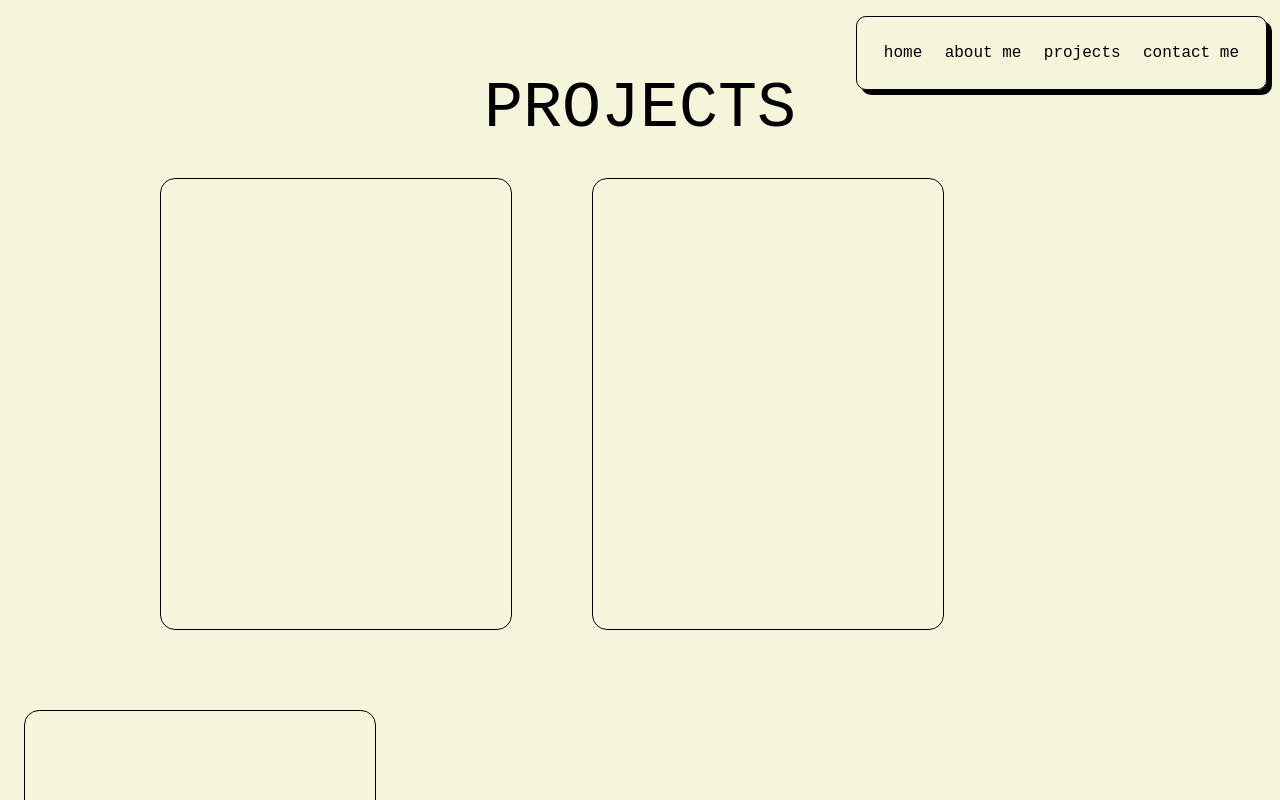
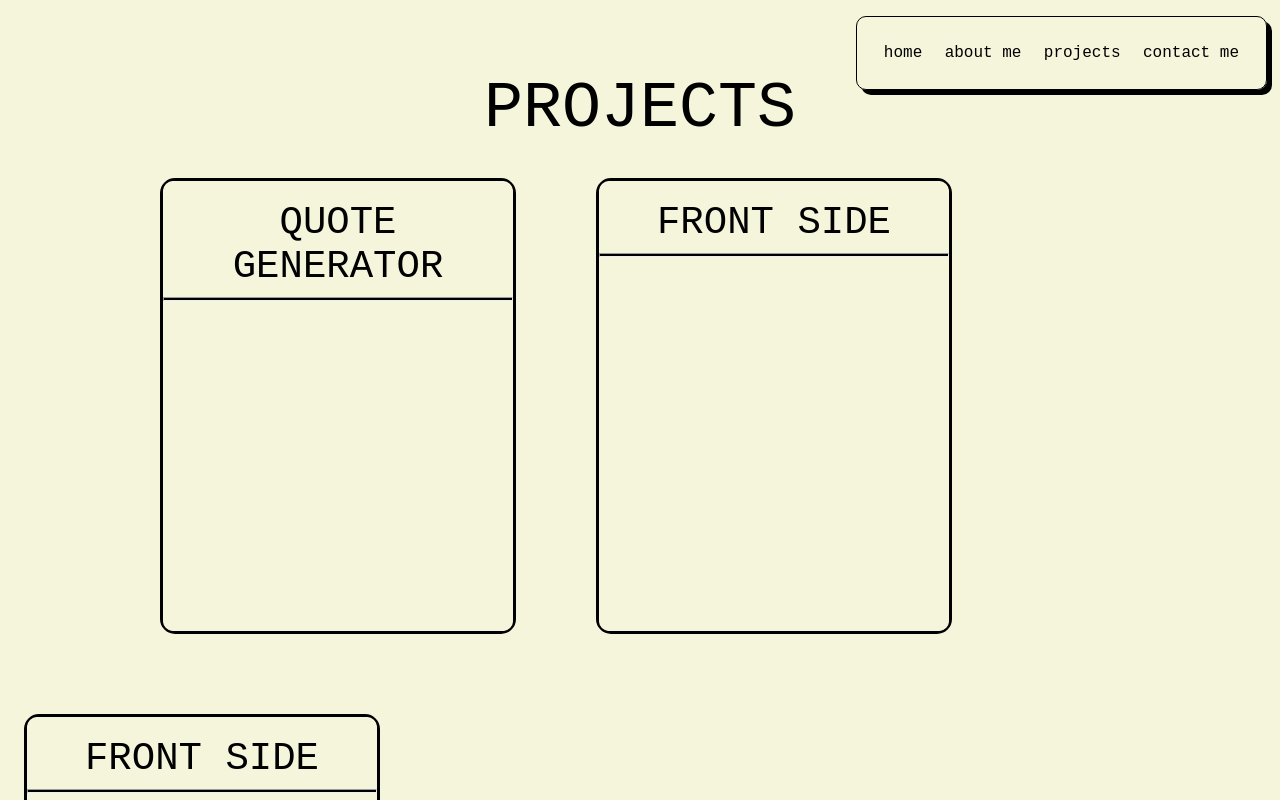
Before and after one commit to JarneDM/portfolio-svk, a SvelteKit app: page /projects in a window 1280 px wide. Shown: the top 800 px of the page. Built offline with nearby package versions, Linux system fonts and the light colour scheme.

Commit message:
adding flipping to the cards + add project 1

```diff
--- a/src/routes/projects/+page.svelte
+++ b/src/routes/projects/+page.svelte
@@ -4,13 +4,35 @@
     </div>
     <div class="content-projects">
         <div class="project first">
-
+            <div class="front-side">
+                <h1 style="font-size: 3em; margin-top: 0.5em;">Quote generator</h1>
+                <hr style="background-color: black; height:2px;">
+            </div>
+            <div class="back-side">
+                <h1 style="font-size: 3em; margin-top: 0.5em; color:white;">Quote generator</h1>
+                <hr style="background-color: white; height:2px;">
+                <p style="color: white; font-size: larger; font-family:monospace;">
+                    The quote generator generates quotes like you guessed. <br>The quotes are mostly from historical figures <br>like Albert Einstein, Socrates, Van Gogh, ... <br>You can visit the quote generator by <br>clicking <a style="color: white;" target="_blank" href="https://quote-generator-jarne.vercel.app/">here!</a>
+                </p>
+            </div>
         </div>
         <div class="project">
-
+            <div class="front-side">
+                <h1 style="font-size: 3em; margin-top: 0.5em;">Front Side</h1>
+                <hr style="background-color: black; height:2px;">
+            </div>
+            <div class="back-side">
+                <h1 style="color: white; font-size: larger;">Backs Side</h1>
+            </div>
         </div>
         <div class="project">
-
+            <div class="front-side">
+                <h1 style="font-size: 3em; margin-top: 0.5em;">Front Side</h1>
+                <hr style="background-color: black; height:2px;">
+            </div>
+            <div class="back-side">
+                <h1 style="color: white; font-size: larger;">Backs Side</h1>
+            </div>
         </div>
     </div>
 </main>
@@ -47,7 +69,43 @@
     .project {
         height: 450px;
         width: 350px;
-        border: 1px solid black;
+        border: 3px solid black;
         border-radius: 15px;
+        transform-style: preserve-3d;
+        transition: all 1s ease;
+    }
+
+    .front-side{
+        position: absolute;
+        top: 0;
+        left: 0;
+        width: 100%;
+        height: 100%;
+        border-radius: 10px;
+        backface-visibility: hidden;
+        overflow: hidden;
+        background: beige;
+        color: #000;
+    }
+
+    .back-side{
+        position: absolute;
+        top: 0;
+        left: 0;
+        width: 100%;
+        height: 100%;
+        border-radius: 10px;
+        backface-visibility: hidden;
+        overflow: hidden;
+        background: black;
+        color: white;
+        text-align: center;
+        transform: rotateY(180deg);
+    }
+
+
+
+    .project:hover{
+        transform: rotateY(180deg);
     }
 </style>
```
